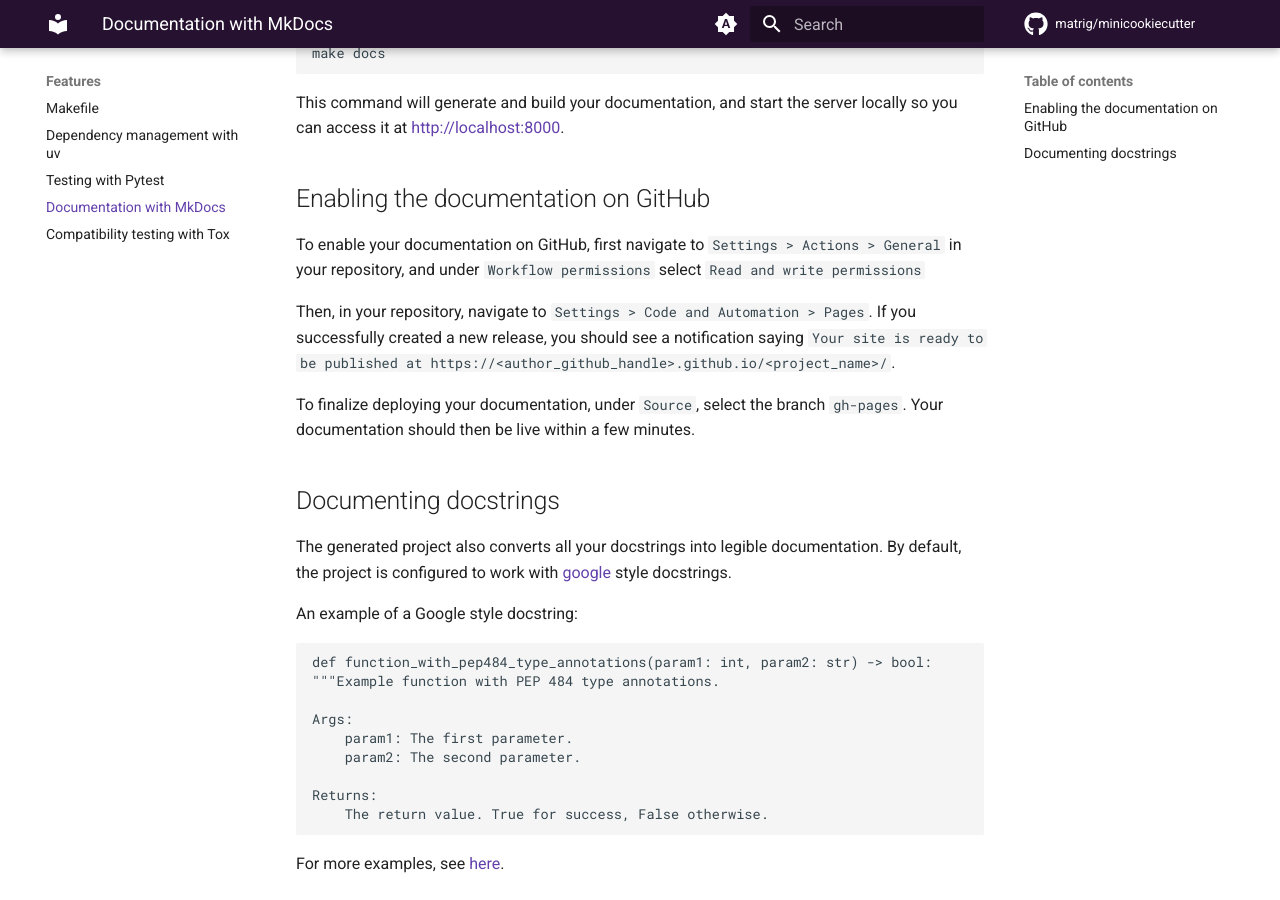
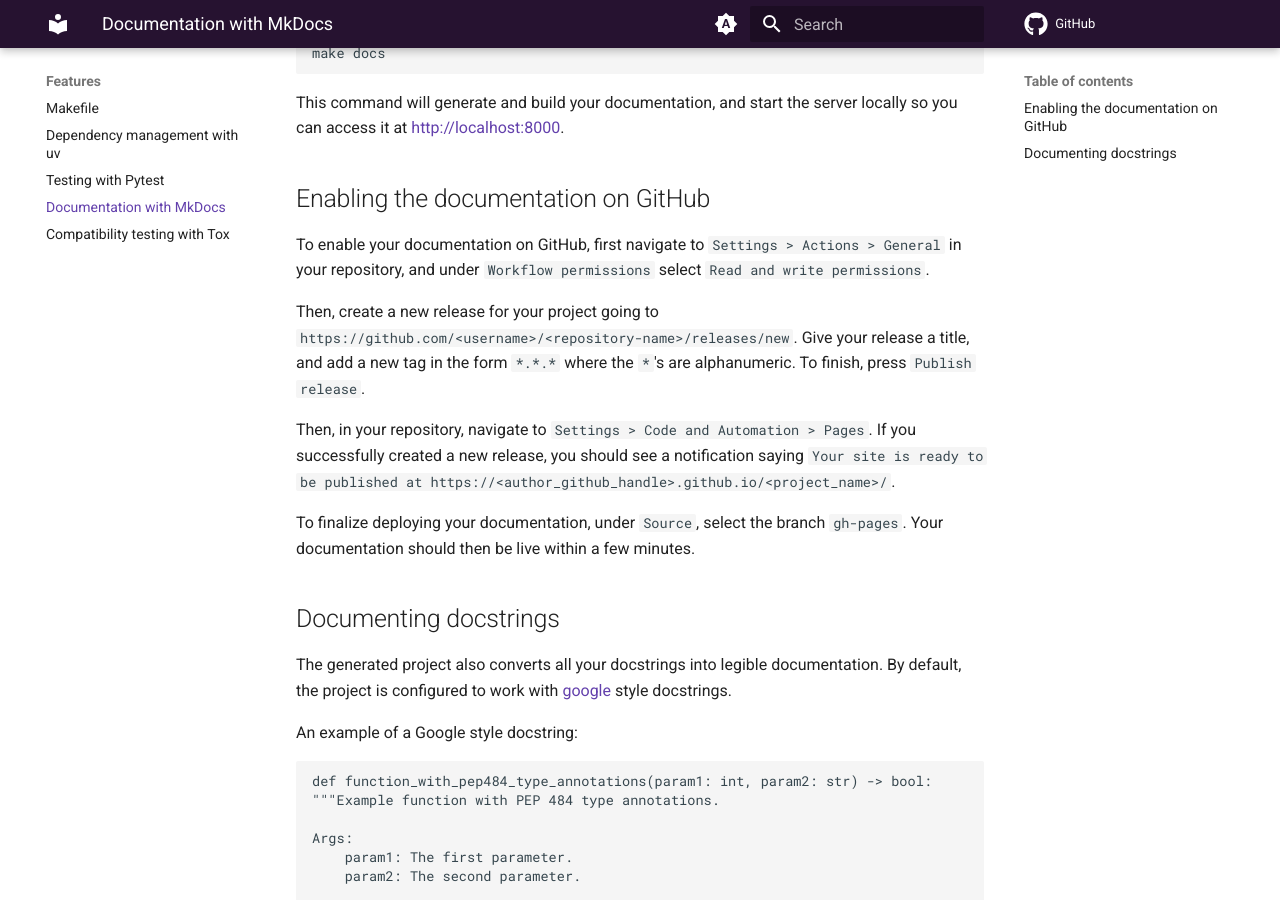
Before and after one commit to matrig/minicookiecutter, an MkDocs documentation site: the page built from docs/features/mkdocs.md, in a window 1280 px wide and 900 px high, scrolled down 354 px. Built offline with MkDocs 1.6.1 and Material for MkDocs 9.7.7, drawn with Linux system fonts in a browser that asks for light colours; comment, search, counter and statistics services are not loaded.

Commit message:
fix: remove repo_name

```diff
--- a/docs/features/mkdocs.md
+++ b/docs/features/mkdocs.md
@@ -18,7 +18,9 @@ This command will generate and build your documentation, and start the server lo
 
 ## Enabling the documentation on GitHub
 
-To enable your documentation on GitHub, first navigate to `Settings > Actions > General` in your repository, and under `Workflow permissions` select `Read and write permissions`
+To enable your documentation on GitHub, first navigate to `Settings > Actions > General` in your repository, and under `Workflow permissions` select `Read and write permissions`.
+
+Then, create a new release for your project going to `https://github.com/<username>/<repository-name>/releases/new`. Give your release a title, and add a new tag in the form `*.*.*` where the `*`'s are alphanumeric. To finish, press `Publish release`.
 
 Then, in your repository, navigate to `Settings > Code and Automation > Pages`. If you successfully created a new release,
 you should see a notification saying ` Your site is ready to be published at https://<author_github_handle>.github.io/<project_name>/`.
@@ -27,9 +29,7 @@ To finalize deploying your documentation, under `Source`, select the branch `gh-
 
 ## Documenting docstrings
 
-The generated project also converts all
-your docstrings into legible documentation. By default, the project is
-configured to work with
+The generated project also converts all your docstrings into legible documentation. By default, the project is configured to work with
 [google](https://google.github.io/styleguide/pyguide.html) style
 docstrings.
 
--- a/mkdocs.yml
+++ b/mkdocs.yml
@@ -4,7 +4,6 @@ site_url: https://matrig.github.io/minicookiecutter
 site_description: A minimalist cookiecutter template for Python projects that use uv for its dependency management
 site_author: Mattia Rigotti
 edit_uri: edit/main/docs/
-repo_name: matrig/minicookiecutter
 copyright: Maintained by Mattia Rigotti
 
 nav:
```
